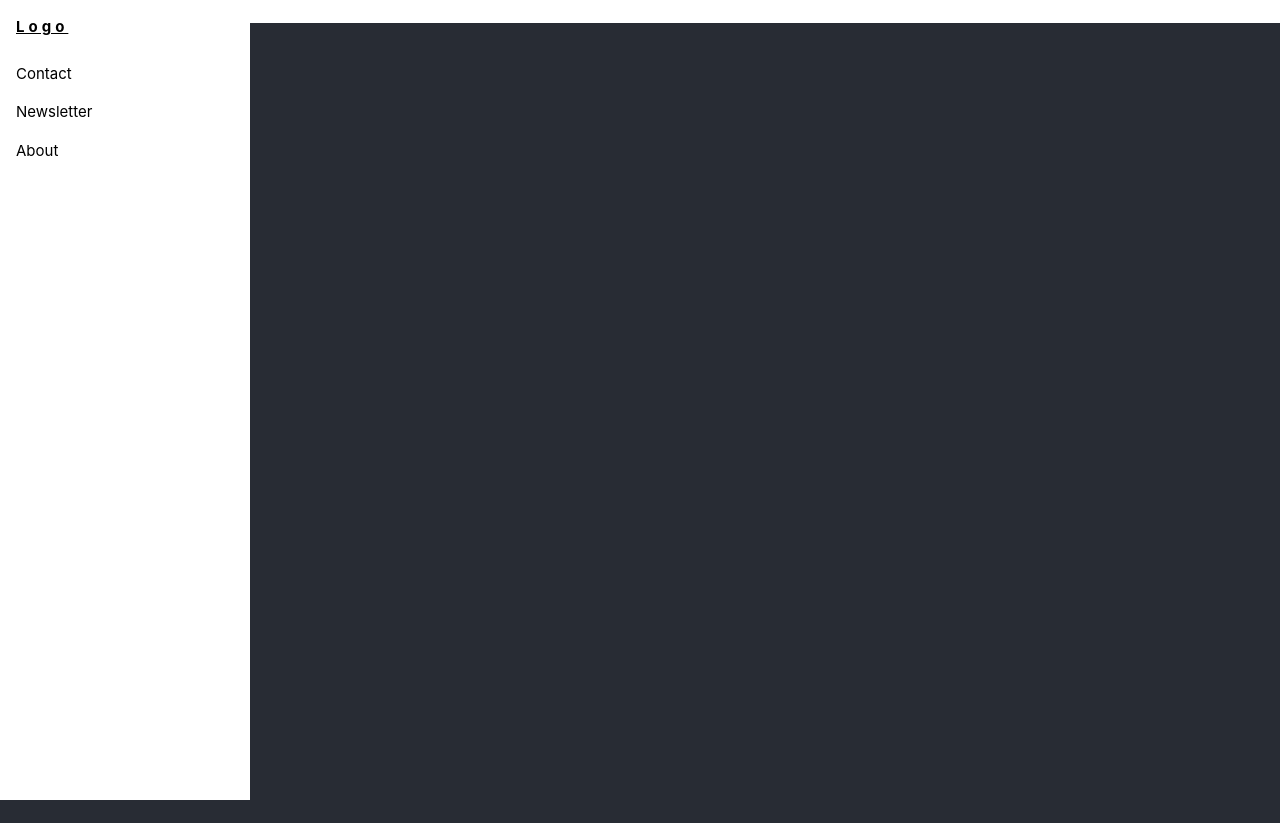
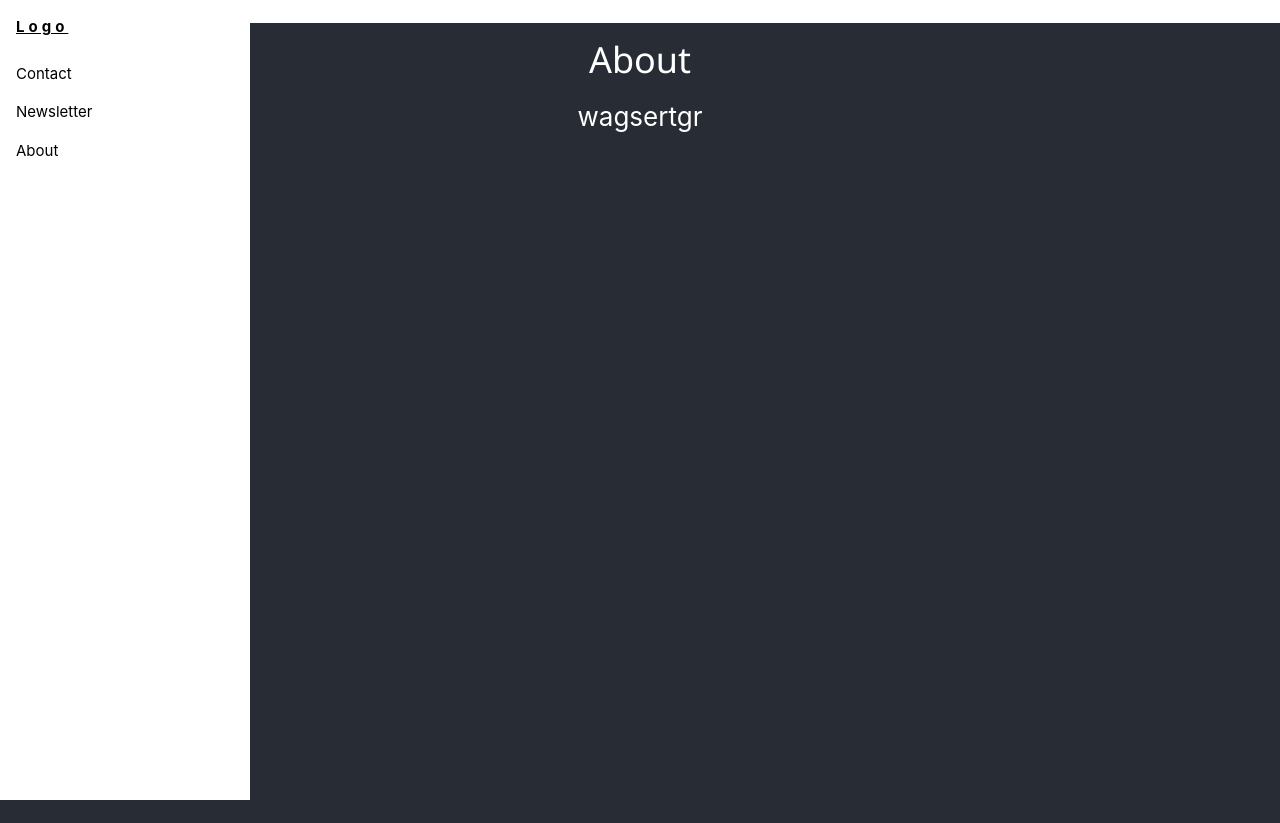
Before and after one commit to Christian-QA/alysopedia-wiki-project, a React (Create React App) app in the folder src/main/resources/alysopedia-app/: page /About in a window 1280 px wide. Built offline with nearby package versions, Linux system fonts and the light colour scheme; no server answers.

Commit message:
Added article to css

```diff
--- a/src/main/resources/alysopedia-app/src/App.css
+++ b/src/main/resources/alysopedia-app/src/App.css
@@ -36,3 +36,18 @@
     transform: rotate(360deg);
   }
 }
+
+.App-article {
+  background-color: #282c34;
+  min-height: 100vh;
+  display: flex;
+  flex-direction: column;
+  align-items: center;
+  font-size: calc(10px + 2vmin);
+  color: white;
+}
+
+h1 {
+  font-size: calc(20px + 2vmin);
+  color: white;
+}
--- a/src/main/resources/alysopedia-app/src/pages/About.js
+++ b/src/main/resources/alysopedia-app/src/pages/About.js
@@ -15,9 +15,10 @@ const about = () => {
             <a href="/About" className="w3-bar-item w3-button w3-padding">About</a>
         </nav>
         <div>
-            <header className="App-header">
-
-            </header>
+            <article className="App-article">
+                <h1>About</h1>
+                <section>wagsertgr</section>
+            </article>
         </div>
     </div>
     );
```
